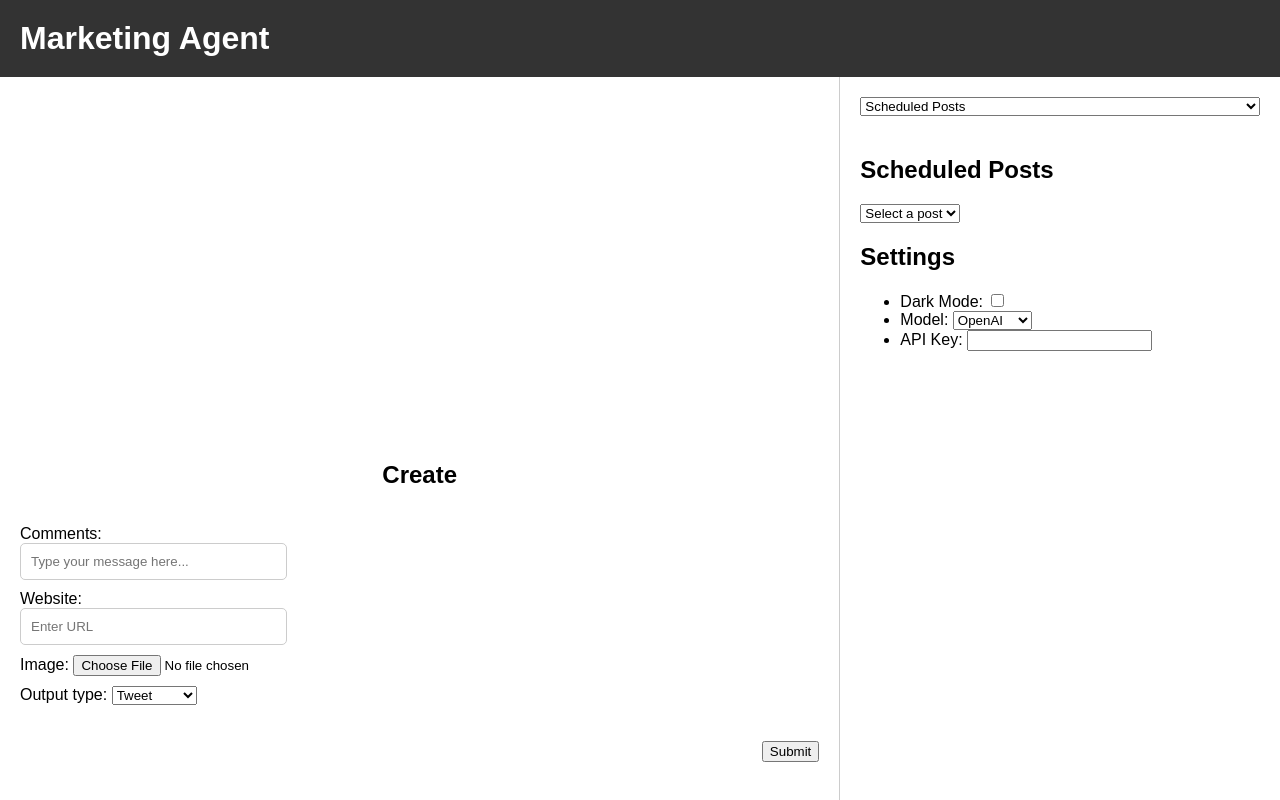
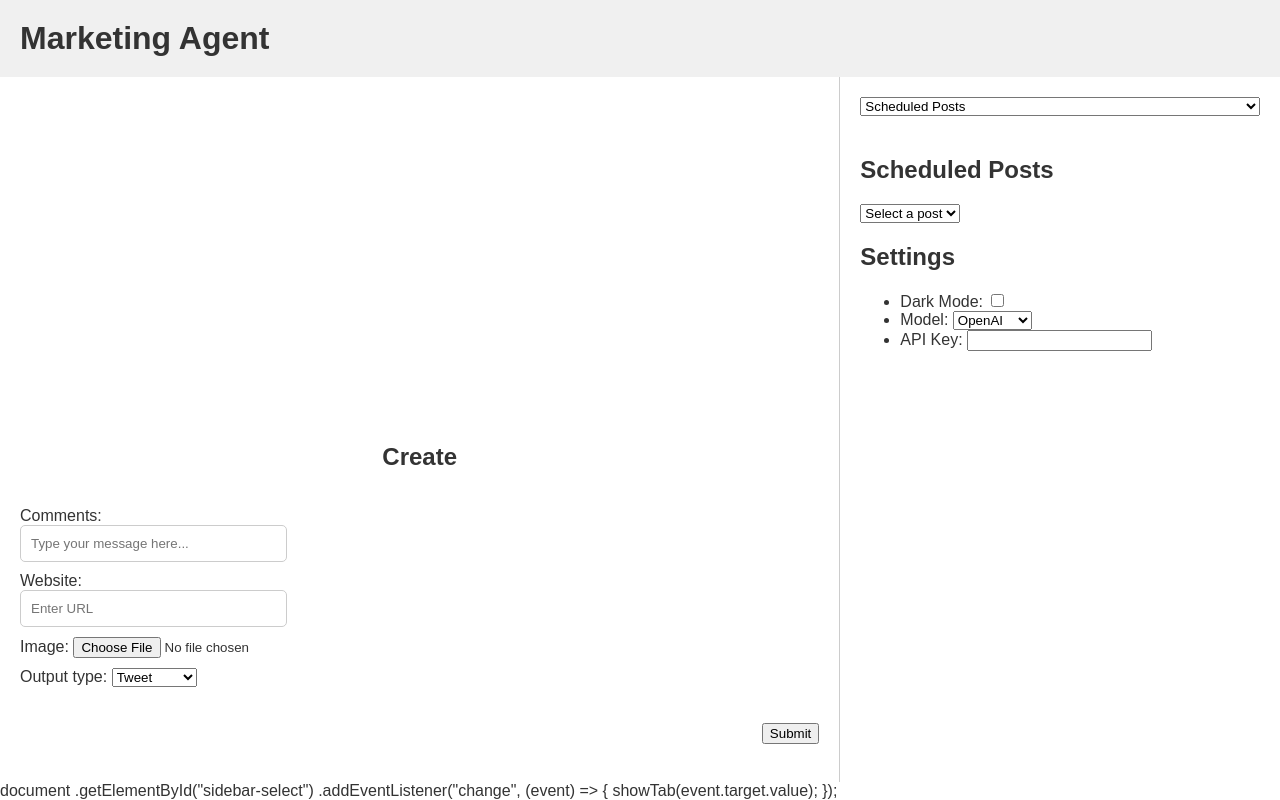
Before and after one commit to mslanden/media-posting-agent, a Python web app: template frontend/templates/index.html in a window 1280 px wide. Run offline with Jinja, Linux system fonts and the light colour scheme; the template is opened without the code that fills it, so the values that code supplies are empty.

Commit message:
(no commit message provided)

```diff
--- a/frontend/templates/index.html
+++ b/frontend/templates/index.html
@@ -5,12 +5,15 @@
         <meta name="viewport" content="width=device-width, initial-scale=1.0" />
         <title>Marketing Agent</title>
         <style>
+            :root {
+                --bg-color: #fff;
+                --text-color: #333;
+                --header-bg: #f0f0f0;
+            }
             .dark-mode {
-                background-color: #333;
-                color: white;
-            }
-            .dark-mode header {
-                background-color: #222;
+                --bg-color: #333;
+                --text-color: #fff;
+                --header-bg: #222;
             }
             body {
                 font-family: Arial, sans-serif;
@@ -19,14 +22,15 @@
                 display: flex;
                 flex-direction: column;
                 height: 100vh;
+                background-color: var(--bg-color);
+                color: var(--text-color);
             }
             header {
-                background-color: #333; /* Darker background */
-                color: white;
+                background-color: var(--header-bg);
                 padding: 20px;
                 text-align: left;
-                font-size: 1em; /* Half the size */
-                font-weight: bold; /* Bold font weight */
+                font-size: 1em;
+                font-weight: bold;
             }
             header h1 {
                 margin: 0; /* Remove default margin */
@@ -252,9 +256,7 @@
             if (darkModeToggle) {
                 darkModeToggle.addEventListener('change', () => {
                     document.body.classList.toggle('dark-mode');
-                    document.querySelectorAll('*').forEach(element => {
-                        element.classList.toggle('dark-mode');
-                    });
+                    document.body.classList.toggle('dark-mode');
                 });
             }
 
@@ -266,3 +268,12 @@
         </script>
     </body>
 </html>
+
+            document
+                .getElementById("sidebar-select")
+                .addEventListener("change", (event) => {
+                    showTab(event.target.value);
+                });
+        </script>
+    </body>
+</html>
```
